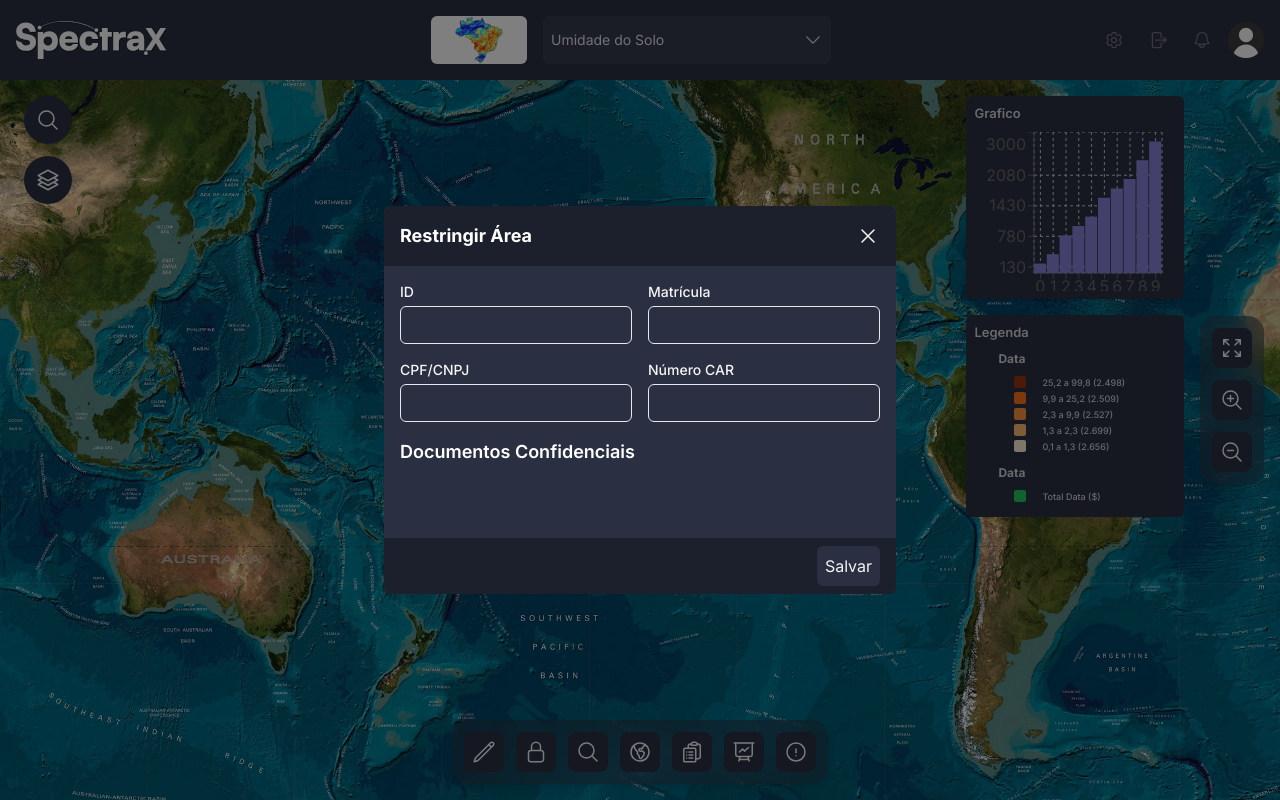
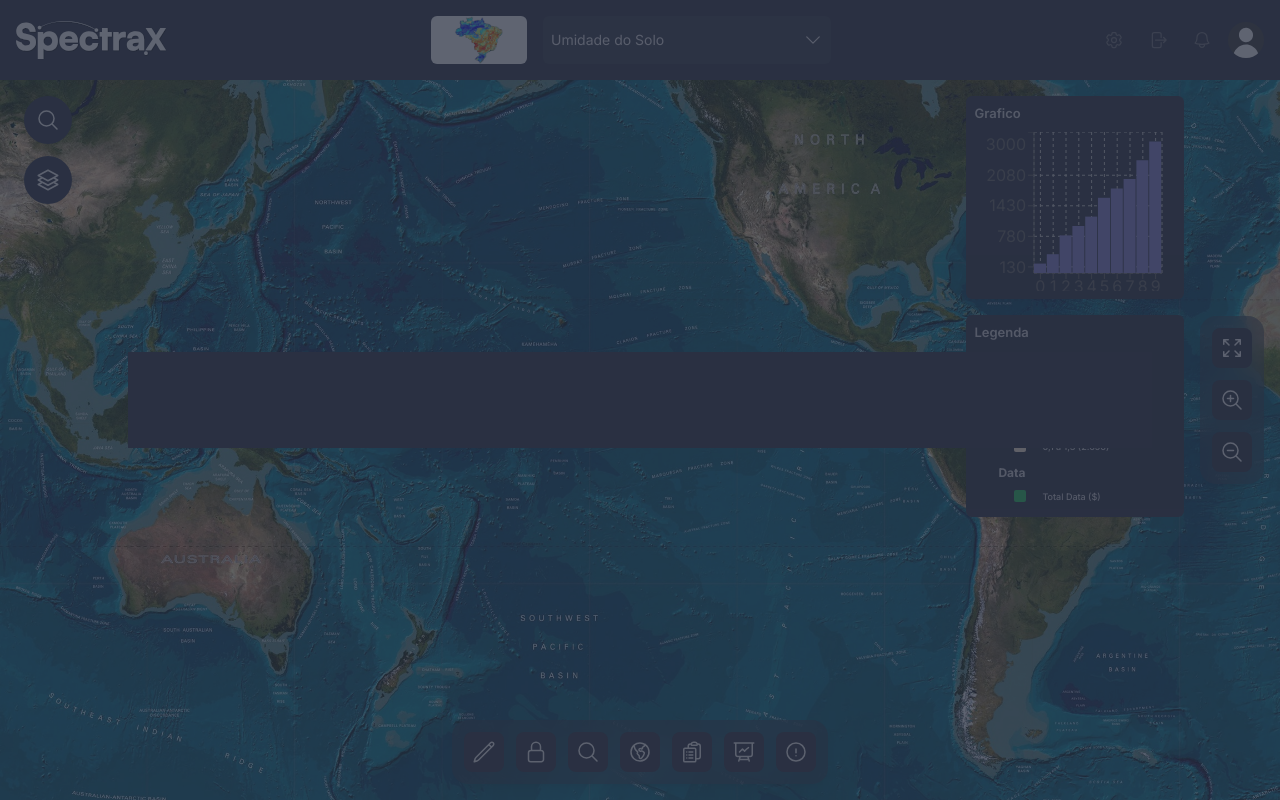
Before and after one commit to koka0012/esg-deploy, a Next.js app in the folder app/: page /app in a window 1280 px wide. Both pictures are taken after a click on the element 536 px from the left and 752 px from the top of the page. Built offline with nearby package versions, Linux system fonts and the light colour scheme.

Commit message:
refac modals

```diff
--- /dev/null
+++ b/app/app/app/components/modals/Restrict.tsx
@@ -0,0 +1,46 @@
+import { Form, Formik, FormikHelpers } from "formik";
+
+interface FormValues {
+  id: string;
+  matricula: string;
+  cpf_cnpj: string;
+  numero_car: string;
+}
+
+const Restrict = () => {
+  const initialValues: FormValues = {
+    id: "",
+    matricula: "",
+    cpf_cnpj: "",
+    numero_car: "",
+  };
+
+  const handleSubmit = async (
+    values: FormValues,
+    { setSubmitting }: FormikHelpers<FormValues>
+  ) => {
+    try {
+      console.log(values);
+    } catch (error) {
+      setSubmitting(false);
+    }
+  };
+
+  return (
+    <Formik initialValues={initialValues} onSubmit={handleSubmit}>
+      {({ values, handleChange, errors, isSubmitting }) => (
+        <Form>
+          <div className="w-[80vw]">
+            <div className="bg-[#2a3042] p-4"></div>
+
+            <div className="bg-[#2a3042] p-4"></div>
+
+            <div className="bg-[#2a3042] p-4"></div>
+          </div>
+        </Form>
+      )}
+    </Formik>
+  );
+};
+
+export default Restrict;
--- a/app/app/app/components/modals/RestrictModal.tsx
+++ /dev/null
@@ -1,181 +0,0 @@
-import { useState, useEffect } from "react";
-import { Form, Formik, FormikHelpers } from "formik";
-import { Button, Input } from "@/app/components";
-import { XMarkIcon } from "@heroicons/react/24/outline";
-
-interface FormValues {
-  id: string;
-  matricula: string;
-  cpf_cnpj: string;
-  numero_car: string;
-}
-
-const RestrictModal = ({ handleClose }) => {
-  const initialValues: FormValues = {
-    id: "",
-    matricula: "",
-    cpf_cnpj: "",
-    numero_car: "",
-  };
-
-  const handleSubmit = async (
-    values: FormValues,
-    { setSubmitting }: FormikHelpers<FormValues>
-  ) => {
-    try {
-      console.log(values);
-    } catch (error) {
-      setSubmitting(false);
-    }
-  };
-
-  const [showModal, setShowModal] = useState(false);
-
-  useEffect(() => {
-    setShowModal(true);
-  }, []);
-
-  return (
-    <div className="fixed inset-0 flex items-center justify-center bg-black bg-opacity-50 z-50">
-      <div className={`w-[32rem] bg-[#2a3042] rounded-md relative transition-transform duration-300 ${showModal ? 'animate-fadeInUp' : 'opacity-0'}`}>
-        <div className="flex bg-[#1c202c] rounded-t-md p-4 items-center justify-between mb-4">
-          <h2 className="text-lg font-bold text-white bg-[#1c202c]">Restringir Área</h2>
-          <button
-            onClick={handleClose}
-            className="text-zinc-100 hover:text-red-600 focus:outline-none"
-          >
-            <XMarkIcon className="h-6 w-6" aria-hidden="true" />
-          </button>
-        </div>
-        <div className="mx-4">
-          <Formik initialValues={initialValues} onSubmit={handleSubmit}>
-            {({ values, handleChange, errors, isSubmitting }) => (
-              <Form>
-                <div className="grid grid-cols-2 gap-4">
-                  <div className="col-span-1">
-                    <Input
-                      name="id"
-                      label="ID"
-                      value={values.id}
-                      onChange={handleChange}
-                      error={errors.id}
-                    />
-                  </div>
-                  <div className="col-span-1">
-                    <Input
-                      name="matricula"
-                      label="Matrícula"
-                      value={values.matricula}
-                      onChange={handleChange}
-                      error={errors.matricula}
-                    />
-                  </div>
-                  <div className="col-span-1">
-                    <Input
-                      name="cpf_cnpj"
-                      label="CPF/CNPJ"
-                      value={values.cpf_cnpj}
-                      onChange={handleChange}
-                      error={errors.cpf_cnpj}
-                    />
-                  </div>
-                  <div className="col-span-1">
-                    <Input
-                      name="numero_car"
-                      label="Número CAR"
-                      value={values.numero_car}
-                      onChange={handleChange}
-                      error={errors.numero_car}
-                    />
-                  </div>
-                </div>
-
-                <div className="mt-4">
-                  <h3 className="text-lg font-semibold text-white mb-2">
-                    Documentos Confidenciais
-                  </h3>
-                  <div className="grid grid-cols-2 gap-4">
-                    <div className="col-span-1">
-                      {/* <FileInput
-                        name="cpfDocument"
-                        label="CPF (PDF)"
-                        accept=".pdf"
-                        onChange={handleChange}
-                      /> */}
-                    </div>
-                    <div className="col-span-1">
-                      {/* <FileInput
-                        name="rgDocument"
-                        label="RG (PDF)"
-                        accept=".pdf"
-                        onChange={handleChange}
-                      /> */}
-                    </div>
-                    <div className="col-span-1">
-                      {/* <FileInput
-                        name="comprovanteEnderecoDocument"
-                        label="Comprovante de Endereço (PDF)"
-                        accept=".pdf"
-                        onChange={handleChange}
-                      /> */}
-                    </div>
-                    <div className="col-span-1">
-                      {/* <FileInput
-                        name="matriculaDocument"
-                        label="Matrícula (PDF, DOC, DOCX)"
-                        accept=".pdf,.doc,.docx"
-                        onChange={handleChange}
-                      /> */}
-                    </div>
-                    <div className="col-span-1">
-                      {/* <FileInput
-                        name="contratoArrendamentoDocument"
-                        label="Contrato de Arrendamento (PDF, DOC, DOCX)"
-                        accept=".pdf,.doc,.docx"
-                        onChange={handleChange}
-                      /> */}
-                    </div>
-                    <div className="col-span-1">
-                      {/* <FileInput
-                        name="contratoIndustriaDocument"
-                        label="Contrato de Indústria (PDF, DOC, DOCX)"
-                        accept=".pdf,.doc,.docx"
-                        onChange={handleChange}
-                      /> */}
-                    </div>
-                    <div className="col-span-1">
-                      {/* <FileInput
-                        name="geolocalizacaoDocument"
-                        label="Geolocalização (Shapefile, KMZ, KML)"
-                        accept=".shp,.kmz,.kml"
-                        onChange={handleChange}
-                      /> */}
-                    </div>
-                    <div className="col-span-1">
-                      {/* <FileInput
-                        name="outrosDocumentos"
-                        label="Outros Documentos (DOCX, DOC, XLS, XLSX, PDF)"
-                        accept=".docx,.doc,.xls,.xlsx,.pdf"
-                        onChange={handleChange}
-                      /> */}
-                    </div>
-                  </div>
-                </div>
-              </Form>
-            )}
-          </Formik>
-        </div>
-        <div className="flex  bg-[#1c202c] rounded-b-md p-2 justify-end mt-4">
-          <Button
-            type="submit"
-            className="bg-[#2a3042] hover:bg-[#2a3042]/80 !text-zinc-100 mr-2"
-          >
-            Salvar
-          </Button>
-        </div>
-      </div>
-    </div>
-  );
-};
-
-export default RestrictModal;
--- a/app/app/app/page.tsx
+++ b/app/app/app/page.tsx
@@ -1,4 +1,3 @@
-// Page.js
 "use client";
 
 import React, { useEffect, useRef, useState } from "react";
@@ -15,12 +14,14 @@ import {
   ExclamationCircleIcon,
   LockClosedIcon,
 } from "@heroicons/react/24/outline";
-import { Dock, VerticalBarChart, Label } from "@/app/components";
+import { Dock, VerticalBarChart, Label, Modal } from "@/app/components";
+
 import Card from "./components/Card";
-import SearchModal from "./components/modals/SearchModal";
-import LayerModal from "./components/modals/LayerModal";
+import Search from "./components/modals/Search";
+import Layer from "./components/modals/Layer";
+import Restrict from "./components/modals/Restrict";
+
 import AddTerritoryModal from "./components/modals/AddTerritoryModal";
-import RestrictModal from "./components/modals/RestrictModal";
 import SearchDockModal from "./components/modals/SearchDockModal";
 import EnvironmentalModal from "./components/modals/EnvironmentalModal";
 import ReportsModal from "./components/modals/ReportsModal";
@@ -32,7 +33,6 @@ export default function Page() {
   const [layer, setLayer] = useState(false);
 
   const [addTerritory, setAddTerritory] = useState(false);
-  const [restrict, setRestrict] = useState(false);
   const [searchDock, setSearchDock] = useState(false);
   const [environmental, setEnvironmental] = useState(false);
   const [reports, setReports] = useState(false);
@@ -41,6 +41,8 @@ export default function Page() {
 
   const searchRef = useRef<any>(null);
   const layerRef = useRef<any>(null);
+
+  const restrictRef = useRef<any>(null);
 
   const data = [
     { name: "Jan", uv: 200 },
@@ -73,24 +75,26 @@ export default function Page() {
   }, []);
 
   return (
-    <div className="h-full p-4 flex flex-col gap-4 relative">
+    <div className="h-full  p-4 flex flex-1 flex-col gap-4 relative">
       {search && (
         <div ref={searchRef} className="absolute top-4 left-[6rem] z-10">
-          <SearchModal />
+          <Search />
         </div>
       )}
 
       {layer && (
         <div ref={layerRef} className="absolute top-[8.5rem] z-10">
-          <LayerModal />
+          <Layer />
         </div>
       )}
+
+      <Modal ref={restrictRef}>
+        <Restrict />
+      </Modal>
 
       {addTerritory && (
         <AddTerritoryModal handleClose={() => setAddTerritory(false)} />
       )}
-
-      {restrict && <RestrictModal handleClose={() => setRestrict(false)} />}
 
       {searchDock && (
         <SearchDockModal handleClose={() => setSearchDock(false)} />
@@ -171,7 +175,7 @@ export default function Page() {
             },
             {
               icon: <LockClosedIcon className="w-8 text-zinc-100 p-1" />,
-              handleClick: () => setRestrict(true),
+              handleClick: () => restrictRef.current.open(),
             },
             {
               icon: <MagnifyingGlassIcon className="w-8 text-zinc-100 p-1" />,
--- /dev/null
+++ b/app/app/components/Input/InputDocs.tsx
@@ -0,0 +1,6 @@
+
+export const InputDocs = () => {
+  return (
+    <div>InputDocs</div>
+  )
+}
--- a/app/app/components/Modal/Modal.tsx
+++ b/app/app/components/Modal/Modal.tsx
@@ -34,12 +34,10 @@ export const Modal = forwardRef(({ children }: ModalProps, ref) => {
 
   return (
     <div
-      className="fixed top-0 left-0 w-full h-full flex items-center justify-center bg-[#2a3042] bg-opacity-75 z-50"
+      className="fixed top-0 left-0 w-full h-full flex flex-1 items-center justify-center bg-[#2a3042] bg-opacity-75 z-50"
       onClick={handleCloseModal}
     >
-      <div className="modal-content" onClick={(e) => e.stopPropagation()}>
-        {children}
-      </div>
+      <div onClick={(e) => e.stopPropagation()}>{children}</div>
     </div>
   );
 });
```
Also changed, not shown: app/app/app/components/modals/Layer.tsx (renamed from app/app/app/components/modals/LayerModal.tsx), app/app/app/components/modals/Search.tsx (renamed from app/app/app/components/modals/SearchModal.tsx).
